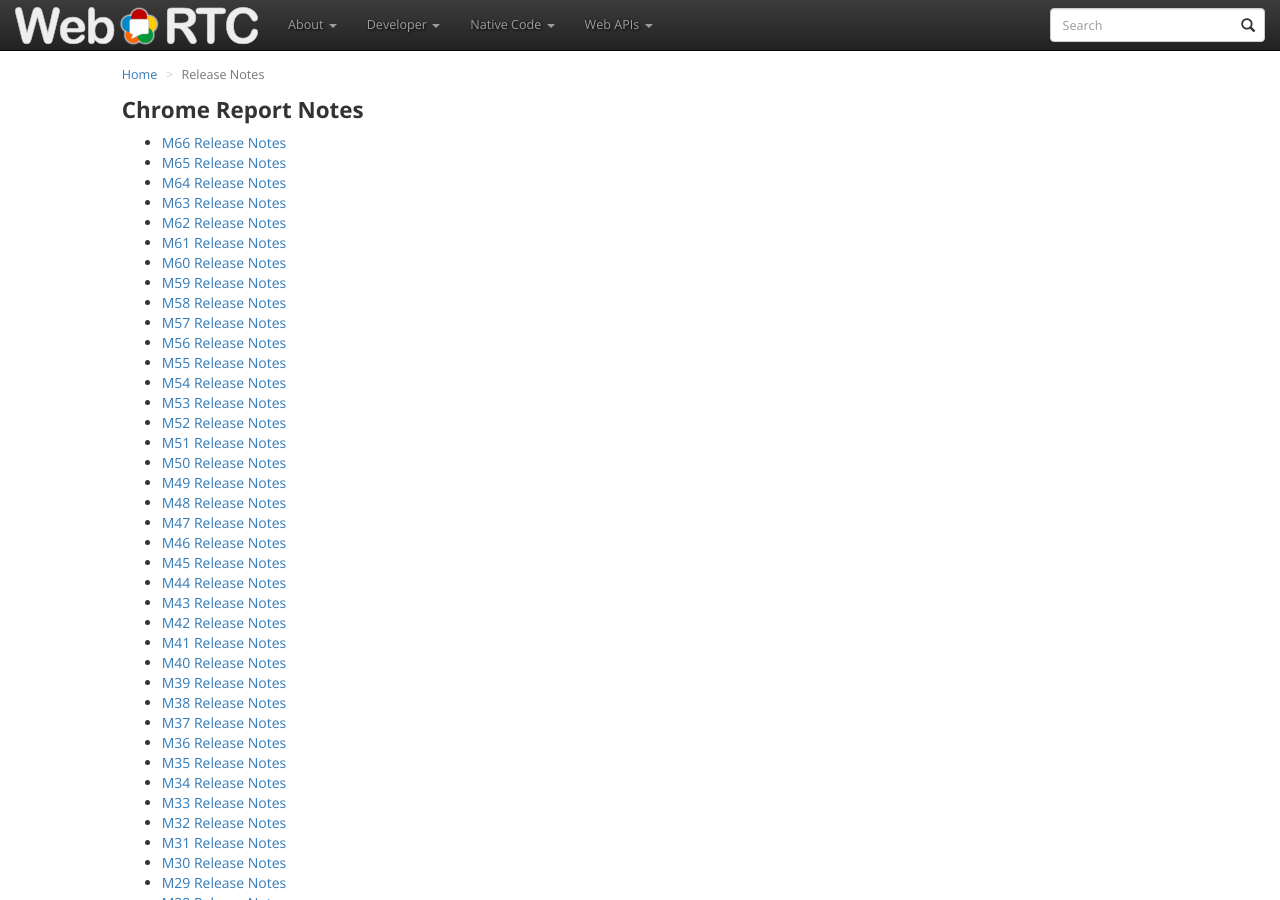
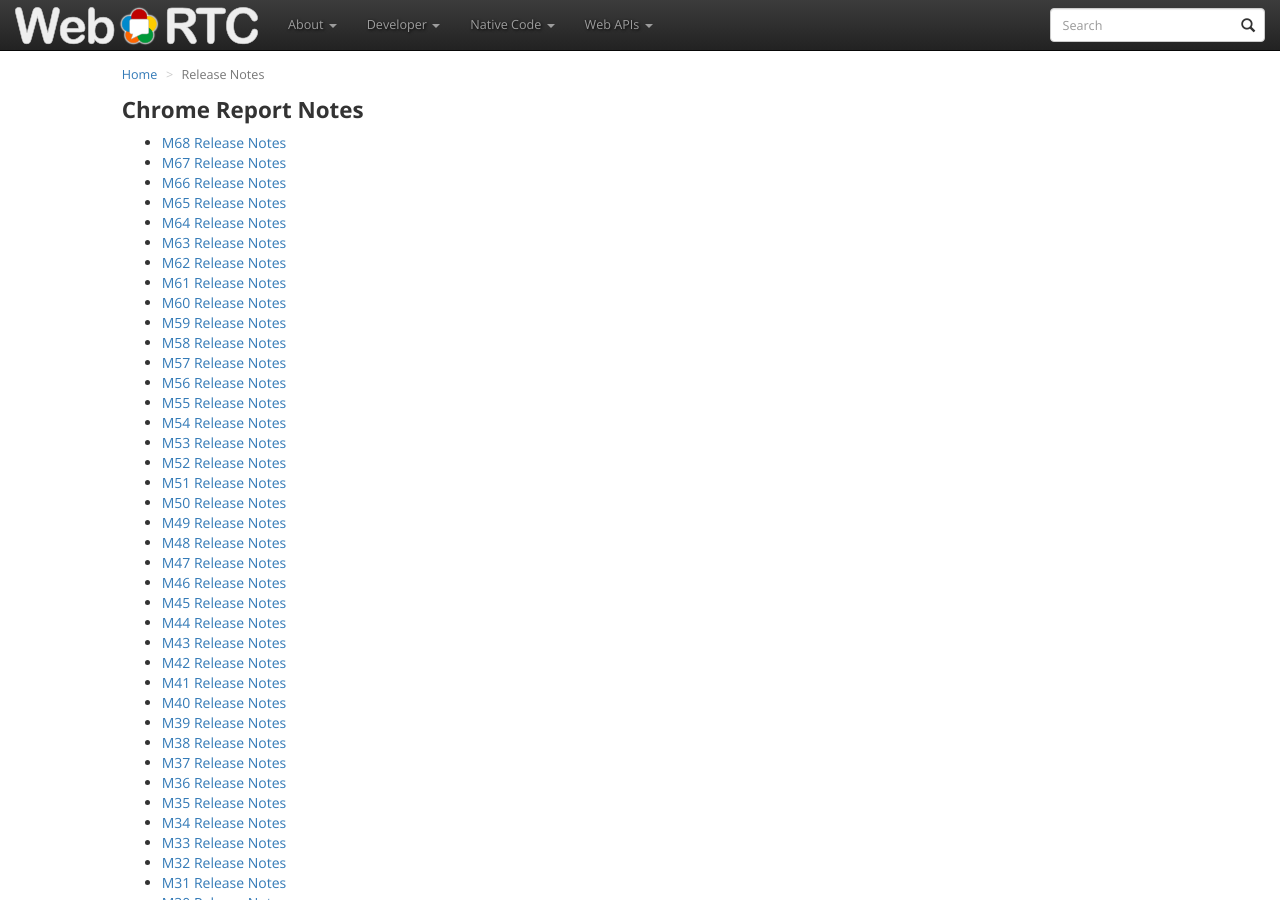
Before and after one commit to webrtc/webrtc-org, a Jekyll site: the page built from release-notes/index.md, in a window 1280 px wide and 900 px high. Built offline with Jekyll 4.4.1, drawn with Linux system fonts in a browser that asks for light colours; nearby versions of some CDN libraries.

Commit message:
Update index.md
Added links to M67 and M68 relnotes.

```diff
--- a/release-notes/index.md
+++ b/release-notes/index.md
@@ -5,6 +5,8 @@ permalink: /release-notes/
 crumb: Release Notes
 ---
 
+  * [M68 Release Notes](https://groups.google.com/d/msg/discuss-webrtc/nDdDqIBtFBM/bf_0eknmAwAJ)
+  * [M67 Release Notes](https://groups.google.com/d/msg/discuss-webrtc/8D5O5NAVzes/QxeMGr0rAwAJ)
   * [M66 Release Notes](https://groups.google.com/d/msg/discuss-webrtc/kG4DJSfP2ck/YlI0xyeLAgAJ)
   * [M65 Release Notes](https://groups.google.com/d/msg/discuss-webrtc/QJHpBnGQPKk/oKR0pSD-CgAJ)
   * [M64 Release Notes](https://groups.google.com/d/msg/discuss-webrtc/fIWg5n67xHo/QIhRnv6vBgAJ)
```
